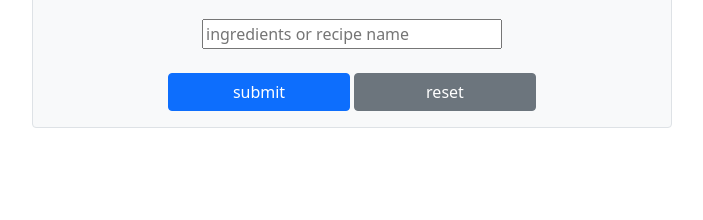
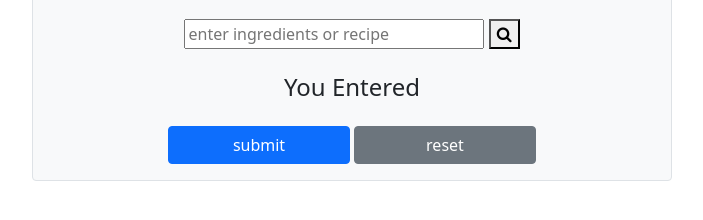
Before and after one commit to imOnVacation/recipe-app, a website: page web-project/index.html in a window 1280 px wide. Shown: the part 126-346 px from the top of the page, without its empty margins (288-991 px from the left). Drawn offline with nearby package versions, Linux system fonts and the light colour scheme.

Commit message:
fixed small issue

```diff
--- a/web-project/index.html
+++ b/web-project/index.html
@@ -11,6 +11,10 @@
     rel="stylesheet"
     href="https://cdn.jsdelivr.net/npm/bootstrap@5.0.2/dist/css/bootstrap.min.css"
     />
+    <link
+    rel="stylesheet"
+    href="https://cdnjs.cloudflare.com/ajax/libs/font-awesome/4.7.0/css/font-awesome.min.css"
+    >
     <script defer src="recipe.js"></script>
 </head>
 <body>
@@ -20,17 +24,21 @@
             <input
                 type="search"
                 style="width: 300px;"
-                placeholder="ingredients or recipe name"
+                placeholder="enter ingredients or recipe"
                 id="recipeSearch"
                 name="recipeSearch"
             />
-
+            <button type="submit">
+                <i class="fa fa-search"></i>
+            </button>
+        </div>
+        <div class="check-input-container">
+            <h4 class="mt-2 mb-4 text-center">You Entered</h4>
 
         </div>
         <div class="text-center">
             <input
                 type="submit"
-
                 class="btn btn-primary text"
                 value="submit"
                 id="submit"
```
